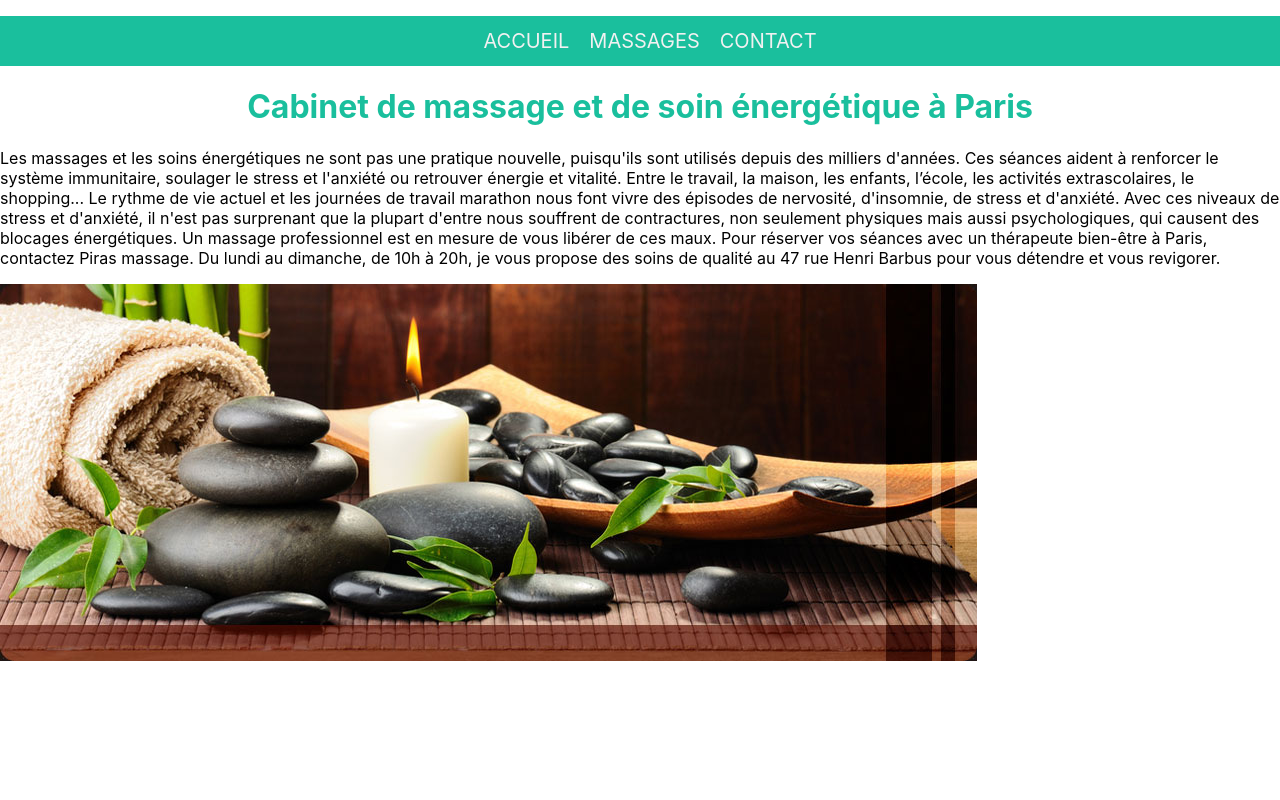
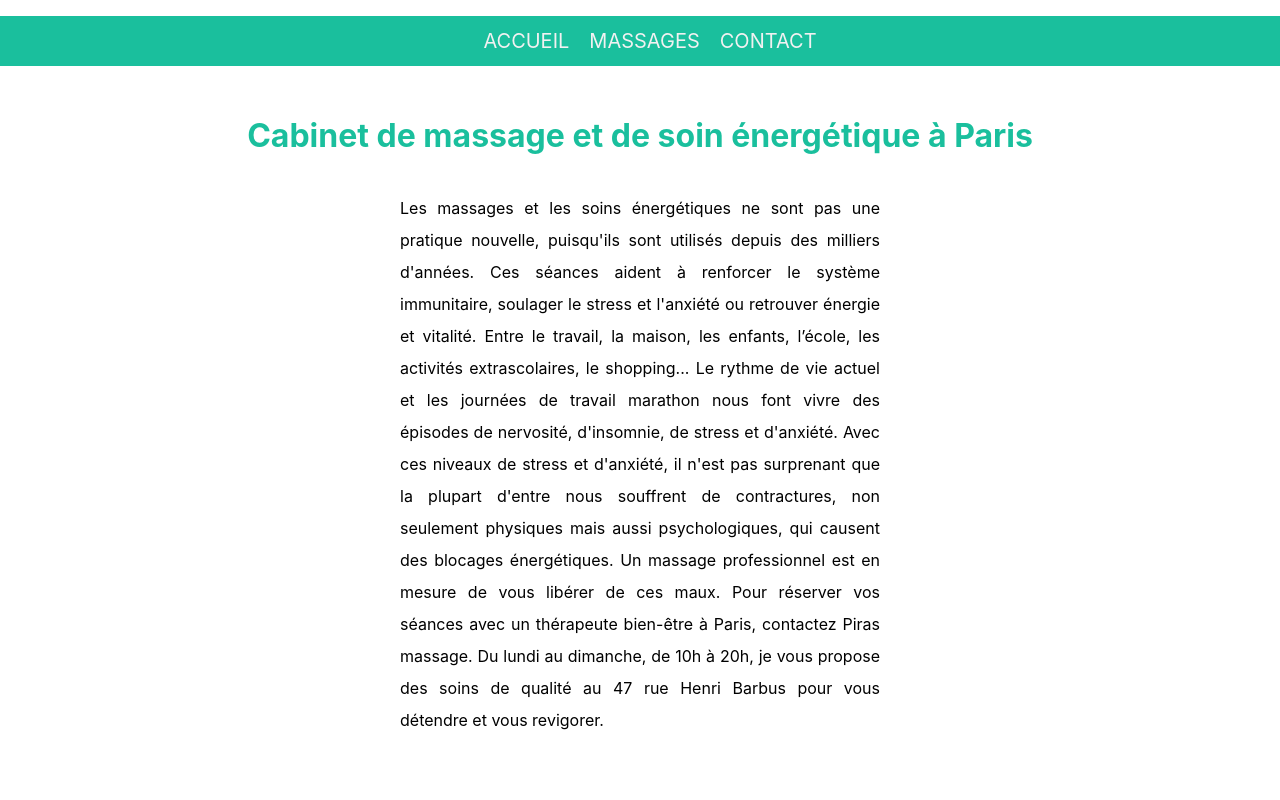
Before and after one commit to Alexis-Contente/Piras-massage, a React (Create React App) app in the folder piras-massage/: page / in a window 1280 px wide. Shown: the top 800 px of the page. Built offline with nearby package versions, Linux system fonts and the light colour scheme.

Commit message:
home page create

```diff
--- a/piras-massage/src/components/Home/home.css
+++ b/piras-massage/src/components/Home/home.css
@@ -1,10 +1,76 @@
+.container {
+    display: flex;
+    justify-content: center;
+    flex-direction: column;
+}
+
+@media screen and (min-width: 900px) {
+    .intro{
+        margin-left: 400px;
+        margin-right: 400px;
+    }
+}
+
 .titre {
     color: #1abf9d;
-    display: flex;
-    justify-content: center;
+    text-align: center;
+    margin-top: 50px;
+}
+
+.titre2 {
+    color: #ffffff;
+    text-align: center;
+}
+
+.titre3 {
+    color: #ffffff;
+    text-align: center;
 }
 
 .intro {
+    text-align: justify;
+    line-height: 2;
+}
+
+.imgHome {
+    margin-left: 100px;
+    margin-right: 100px;
+    margin-top: 50px;
+    border-radius: 20px;
+}
+
+.informations {
     display: flex;
-    justify-content: center;
+    flex-direction: column;
+    align-items: center;
+    margin-top: 50px;
+    margin-left: 100px;
+    margin-right: 100px;
+    margin-bottom: 50px;
+    background-color: #1abf9d;
+    border-radius: 20px;
 }
+
+.left, .right {
+    line-height: 2;
+    text-align: justify;
+}
+
+.massages {
+    display: flex;
+    flex-direction: column;
+    align-items: center;
+}
+
+.massages p {
+    margin: 0px;
+}
+
+.left, .titre3, .besoins {
+    margin-left: 300px;
+    margin-right: 300px;
+}
+
+.link-massages {
+    width: 100%;
+}
--- a/piras-massage/src/components/Home/home.js
+++ b/piras-massage/src/components/Home/home.js
@@ -3,19 +3,45 @@ import ImgHome from '../../data/pictures/massage2.jpg'
 
 function Home() {
     return (
-        <body>
+        <main>
 
-            <h1 className="titre">Cabinet de massage et de soin énergétique à Paris</h1>
+            <div className="container">
+                <h1 className="titre">Cabinet de massage et de soin énergétique à Paris</h1>
 
-            <p className="intro">Les massages et les soins énergétiques ne sont pas une pratique nouvelle, puisqu'ils sont utilisés depuis des milliers d'années. Ces séances aident à renforcer le système immunitaire, soulager le stress et l'anxiété ou retrouver énergie et vitalité. Entre le travail, la maison, les enfants, l’école, les activités extrascolaires, le shopping... Le rythme de vie actuel et les journées de travail marathon nous font vivre des épisodes de nervosité, d'insomnie, de stress et d'anxiété. Avec ces niveaux de stress et d'anxiété, il n'est pas surprenant que la plupart d'entre nous souffrent de contractures, non seulement physiques mais aussi psychologiques, qui causent des blocages énergétiques. Un massage professionnel est en mesure de vous libérer de ces maux.
+                <p className="intro">Les massages et les soins énergétiques ne sont pas une pratique nouvelle, puisqu'ils sont utilisés depuis des milliers d'années. Ces séances aident à renforcer le système immunitaire, soulager le stress et l'anxiété ou retrouver énergie et vitalité. Entre le travail, la maison, les enfants, l’école, les activités extrascolaires, le shopping... Le rythme de vie actuel et les journées de travail marathon nous font vivre des épisodes de nervosité, d'insomnie, de stress et d'anxiété. Avec ces niveaux de stress et d'anxiété, il n'est pas surprenant que la plupart d'entre nous souffrent de contractures, non seulement physiques mais aussi psychologiques, qui causent des blocages énergétiques. Un massage professionnel est en mesure de vous libérer de ces maux.
 
+                Pour réserver vos séances avec un thérapeute bien-être à Paris, contactez Piras massage. Du lundi au dimanche, de 10h à 20h, je vous propose des soins de qualité au 47 rue Henri Barbus pour vous détendre et vous revigorer.</p>
 
+                <img className="imgHome" src={ImgHome} alt="Espace détente avec pierre et fleures"></img>
+            </div>
 
-            Pour réserver vos séances avec un thérapeute bien-être à Paris, contactez Piras massage. Du lundi au dimanche, de 10h à 20h, je vous propose des soins de qualité au 47 rue Henri Barbus pour vous détendre et vous revigorer.</p>
+            <article className="informations">
 
-            <img src={ImgHome} alt="Espace détente avec pierre et fleures"></img>
+                <section className="left">
+                    <h2 className="titre2">A qui s'adressent mes soins et massages ?</h2>
 
-        </body>
+                    <p className="cibles">Je propose mes services à une gamme variée de clients. Que ce soit pour un enfant, une femme ou un homme, vous pouvez me contacter pour des séances de massage et de soins énergétiques. Ensemble, nous tenterons de trouver l’origine de votre mal et les zones les plus touchées. Nous adopterons ensuite un protocole de massages ciblés qui éliminera la source de votre gêne de manière durable.</p>
+                </section>
+
+                <section className="right">
+                    <h2 className="titre3">Une thérapie adaptée pour chaque besoin</h2>
+
+                    <p className="besoins">Chaque client est unique et a des besoins spécifiques. Pour un travail de qualité, j’adapte ma thérapie au besoin de chaque client. Pour ce faire, j’utilise diverses techniques que j’ai apprises durant ma formation :
+
+                        <div className="massages">
+                            <p>· Massage Deep Tissue.</p>
+                            <p>· Massage Fascia.</p>
+                            <p>· Thaï massage.</p>
+                            <p>· Aroma Herba Oil.</p>
+                            <p>· Reiki.</p>
+                        </div>
+
+                        <button className="link-massages">Retrouvez tous les détails ici !</button>
+                    </p>
+
+                </section>
+            </article>
+        </main>
     );
 }
 
```
